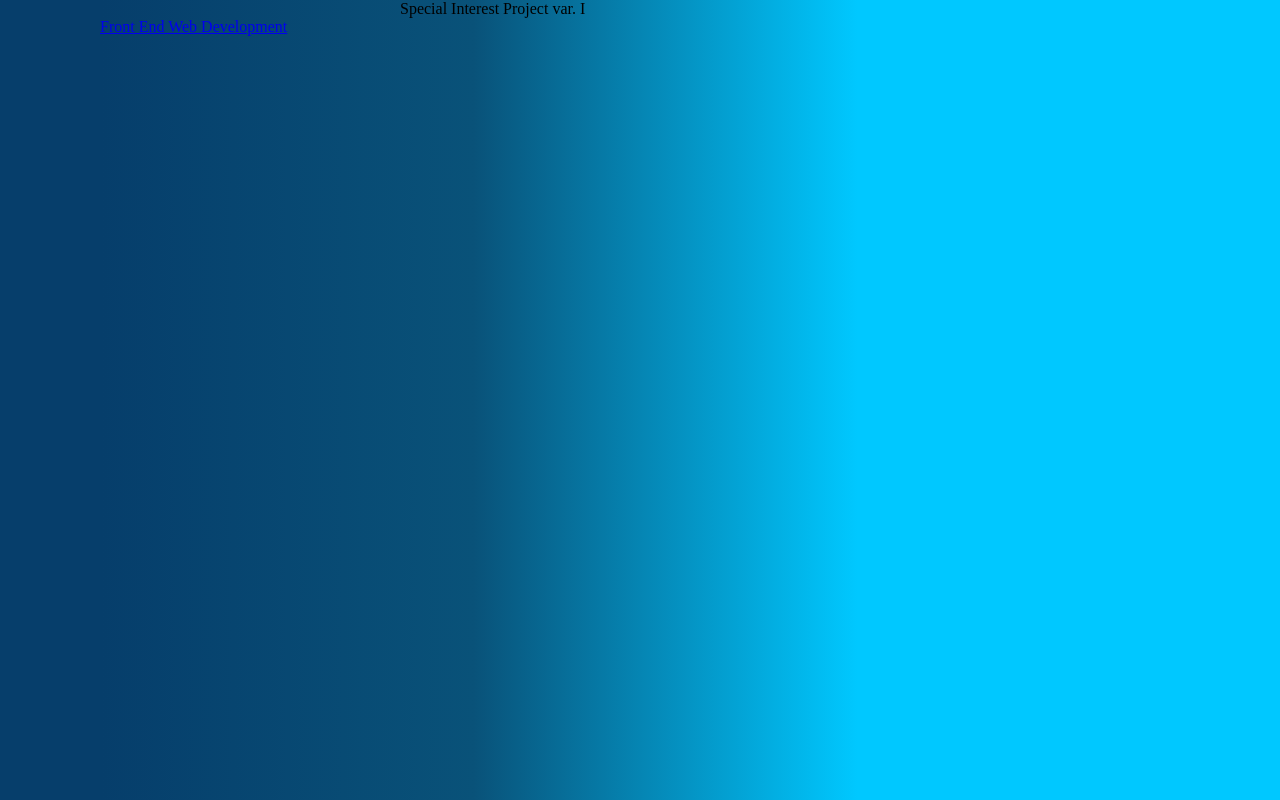
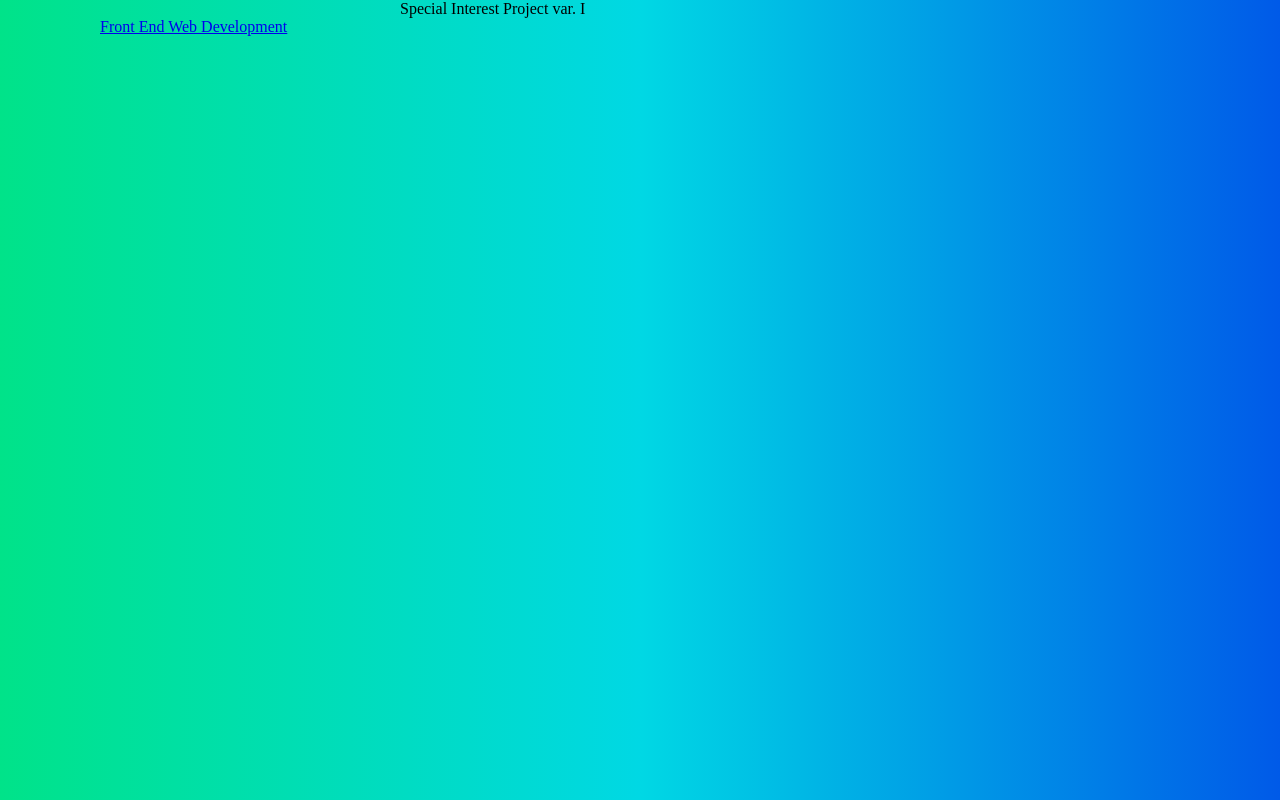
Before and after one commit to jonaszchuang/interest-project, a plain HTML site: page special-interests/index.html in a window 1280 px wide. Drawn offline with Linux system fonts and the light colour scheme.

Commit message:
changed background vs

```diff
--- a/special-interests/styles.css
+++ b/special-interests/styles.css
@@ -1,16 +1,18 @@
-body
-{
-    background: rgb(6,62,107);
-    background: linear-gradient(90deg, rgba(6,62,107,1) 8%, rgba(9,82,121,1) 37%, rgba(0,200,255,1) 67%);
+body {
+    background: rgb(0, 227, 137);
+    background: linear-gradient(
+      90deg,
+      rgba(0, 227, 137, 1) 0%,
+      rgba(0, 216, 228, 1) 50%,
+      rgba(0, 90, 232, 1) 100%
+    );
     margin-top: 0px;
     margin-left: 0px;
-}
-header
-{
+  }
+  header {
     size: 36px;
     margin-left: 400px;
-}
-nav
-{
+  }
+  nav {
     margin-left: 100px;
-}
+  }
```
